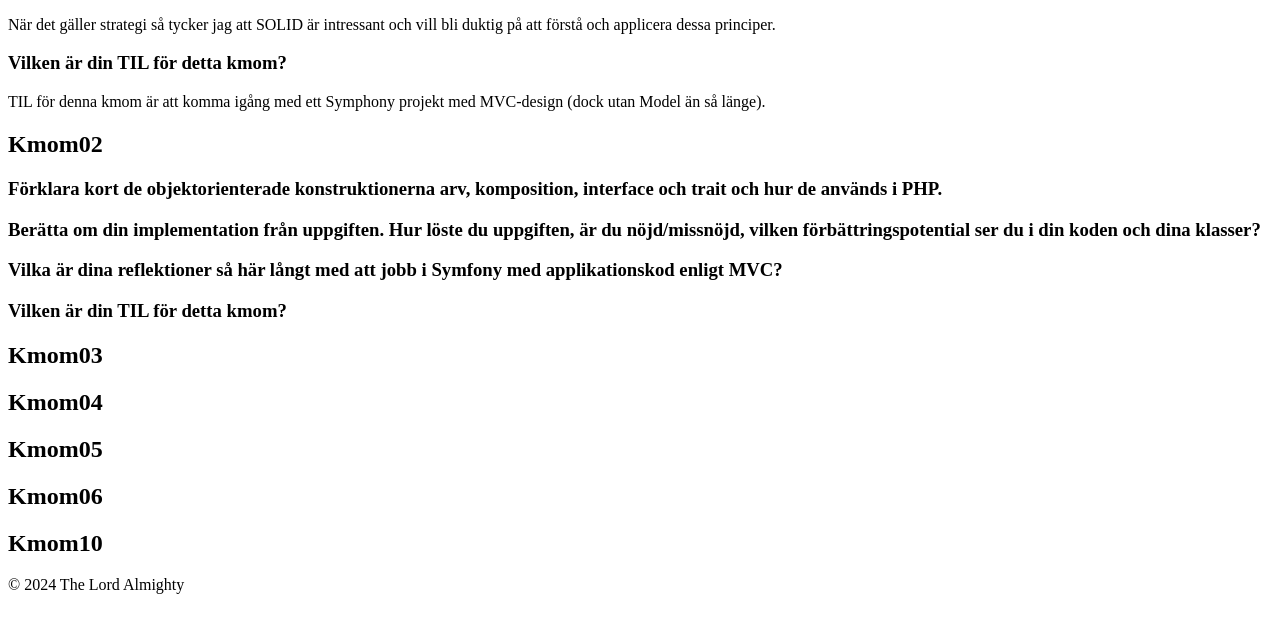
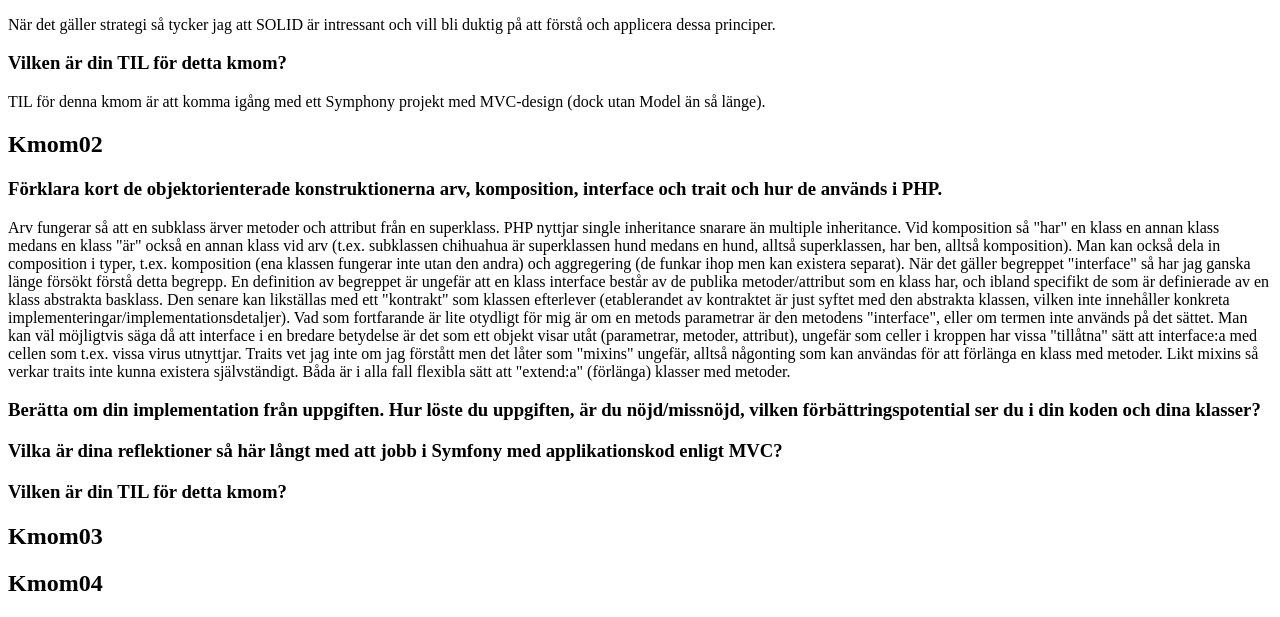
Before and after one commit to theswedishpolyglot/webbprogrammering-bth-mvc, a Symfony app: template templates/report.html.twig in a window 1280 px wide. Shown: the part 1122-1739 px from the top of the page. Before the commit the page ends 1716 px from the top, so only its background shows below. Run offline with Twig, Linux system fonts and the light colour scheme; the template is opened without the code that fills it, so the values that code supplies are empty; some libraries are stand-ins or nearby versions.

Commit message:
first question answered

```diff
--- a/templates/report.html.twig
+++ b/templates/report.html.twig
@@ -64,7 +64,11 @@
             <h2>Kmom02</h2>
                 <h3>Förklara kort de objektorienterade konstruktionerna arv, komposition, interface och trait och hur de används i PHP.</h3>
                     <p>
-
+                        Arv fungerar så att en subklass ärver metoder och attribut från en superklass. PHP nyttjar single inheritance snarare än multiple inheritance. Vid komposition så "har" en klass en annan klass medans en klass "är" också en annan klass vid arv (t.ex. subklassen chihuahua är superklassen hund medans en hund, alltså superklassen, har ben, alltså komposition). Man kan också dela in composition i typer, t.ex. komposition (ena klassen fungerar inte utan den andra) och aggregering (de funkar ihop men kan existera separat).
+                        När det gäller begreppet "interface" så har jag ganska länge försökt förstå detta begrepp. En definition av begreppet är ungefär att en klass interface består av de publika metoder/attribut som en klass har, och ibland specifikt de som är definierade av en klass abstrakta basklass. Den senare kan likställas med ett "kontrakt" som klassen efterlever (etablerandet av kontraktet är just syftet med den abstrakta klassen, vilken inte innehåller konkreta implementeringar/implementationsdetaljer).
+                        Vad som fortfarande är lite otydligt för mig är om en metods parametrar är den metodens "interface", eller om termen inte används på det sättet.
+                        Man kan väl möjligtvis säga då att interface i en bredare betydelse är det som ett objekt visar utåt (parametrar, metoder, attribut), ungefär som celler i kroppen har vissa "tillåtna" sätt att interface:a med cellen som t.ex. vissa virus utnyttjar.
+                        Traits vet jag inte om jag förstått men det låter som "mixins" ungefär, alltså någonting som kan användas för att förlänga en klass med metoder. Likt mixins så verkar traits inte kunna existera självständigt. Båda är i alla fall flexibla sätt att "extend:a" (förlänga) klasser med metoder.
                     </p>
                 <h3>Berätta om din implementation från uppgiften. Hur löste du uppgiften, är du nöjd/missnöjd, vilken förbättringspotential ser du i din koden och dina klasser?</h3>
                     <p>
```
